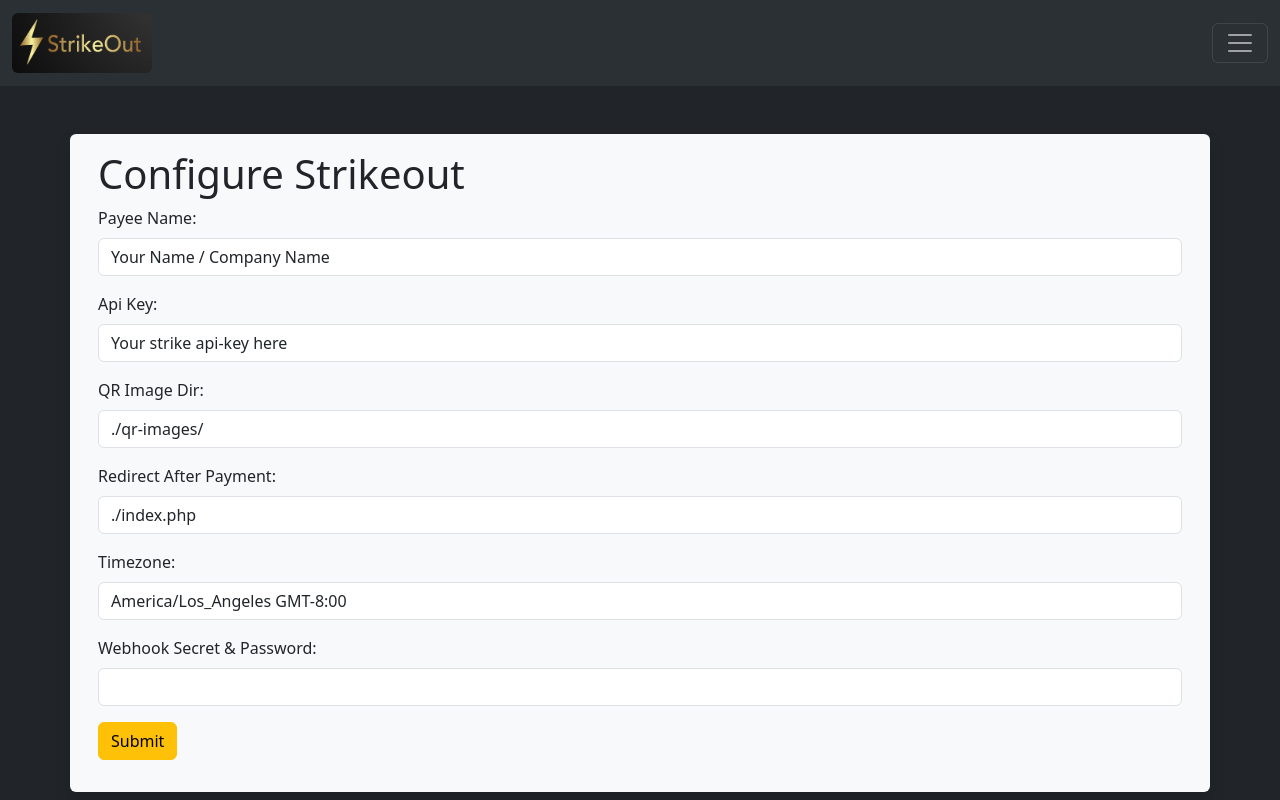
After one commit to trafficpest/strikeout, a PHP site: page /pages/setup.php in a window 1280 px wide. The commit adds this page. Run offline with PHP 8.4, Linux system fonts and the light colour scheme; the visitor is signed in with stand-in values (Sample User, id 1).

```diff
--- a/inc/configure.php
+++ b/inc/configure.php
@@ -41,7 +41,6 @@ function load_config($config_file, $config=null) {
 function update_config($config_file, $config=null) {
   //update config_file with $config array if array is not set it
   //will update it as a strikeout config
-
   if (is_null($config)){
     $config = array(
       'api_key' => $_POST['apiKey'],
@@ -52,7 +51,6 @@ function update_config($config_file, $config=null) {
       'secret' => $_POST['secret']
     );
   }
-
   $config_string = '<?php $config = ' . var_export($config, true) . ';';
   file_put_contents($config_file, $config_string);
   chmod( $config_file, 0600);
--- a/inc/session.php
+++ b/inc/session.php
@@ -2,13 +2,15 @@
 
 require_once $path_to_root.'/inc/configure.php';
 
+ini_set('log_errors', 1);
+ini_set('error_log', $path_to_root.'/error.log');
 ini_set('session.gc_maxlifetime', 1200);
 ini_set('session.cookie_secure', 1);
 ini_set('session.cookie_httponly', 1);
 session_start();
 
 if (!isset($config)){
-  $config = load_config( $path_to_root.'/config.php' );
+  $config = load_config( $path_to_root.'/config/config.php' );
 }
 
 if ( isset($_GET['logout']) ) {
--- a/inc/strike.php
+++ b/inc/strike.php
@@ -1,6 +1,6 @@
 <?php
 
-include_once $path_to_root.'/config.php';
+include_once $path_to_root.'/config/config.php';
 
 function issue_strike_invoice(
     $charge_amount,
--- a/inc/ui/configure-form.php
+++ b/inc/ui/configure-form.php
@@ -1,4 +1,4 @@
-<form class="p-3" action="<?=$path_to_root.'/index.php'?>" method="post">
+<form class="p-3" action="<?=$_SERVER['REQUEST_URI']?>" method="post">
   <h1>Configure Strikeout</h1>
   <div class="mb-3">
     <label for="payeeName" class="form-label">Payee Name:</label>
--- a/inc/ui/header.php
+++ b/inc/ui/header.php
@@ -22,15 +22,15 @@
       <ul class="navbar-nav">
         <li class="navbar-item">
           <a class="nav-link"
-            href="<?=$path_to_root.'/invoice.php'?>">Invoice</a>
+            href="<?=$path_to_root.'/pages/invoice.php'?>">Invoice</a>
         </li>
         <li class="navbar-item">
           <a class="nav-link"
-            href="<?=$path_to_root.'/index.php'?>">Configure</a>
+            href="<?=$path_to_root.'/pages/setup.php'?>">Configure</a>
         </li>
         <li class="nav-item dropdown">
           <a class="nav-link dropdown-toggle"
-            href="<?=$path_to_root.'/webhooks.php'?>" role="button"
+            href="<?=$path_to_root.'/pages/webhooks.php'?>" role="button"
             data-bs-toggle="dropdown" aria-haspopup="true"
              aria-expanded="false" >Webhooks</a>
           <ul class="dropdown-menu">
@@ -40,7 +40,7 @@
              .'/webhooks/frontaccounting'?>">FrontAccounting</a></li>
             <li><hr class="dropdown-divider"></li>
             <li><a class="dropdown-item"
-                   href="<?=$path_to_root.'/webhooks.php'?>">Subscriptions
+                   href="<?=$path_to_root.'/pages/webhooks.php'?>">Subscriptions
                 </a></li>
           </ul>
         </li>
--- a/invoice.php
+++ b/pages/invoice.php
@@ -1,10 +1,11 @@
 <?php
 
-$path_to_root = '.';
+$path_to_root = '..';
 require_once $path_to_root.'/inc/session.php';
-include $path_to_root.'/inc/ui/header.php';
 
 ?>
+
+<?include $path_to_root.'/inc/ui/header.php'?>
 
 <div class="container bg-light shadow rounded mt-5 w-80">
   <?include $path_to_root.'/inc/ui/create-invoice-form.php'?>
--- /dev/null
+++ b/pages/setup.php
@@ -0,0 +1,18 @@
+<?php
+
+$path_to_root = '..';
+require_once $path_to_root.'/inc/session.php';
+
+if (isset($_POST['configForm'])){
+  $config = update_config($path_to_root.'/config/config.php');
+}
+
+?>
+
+<?include $path_to_root.'/inc/ui/header.php'?>
+
+<div class="container bg-light shadow rounded mt-5 w-80">
+<?include $path_to_root.'/inc/ui/configure-form.php'?>
+</div>
+
+<?include $path_to_root.'/inc/ui/footer.php'?>
--- a/webhooks.php
+++ b/pages/webhooks.php
@@ -1,6 +1,6 @@
 <?php
 
-$path_to_root = '.';
+$path_to_root = '..';
 require_once $path_to_root.'/inc/session.php';
 require_once $path_to_root.'/inc/strike.php';
 
@@ -12,10 +12,10 @@ if ( isset($_GET['deleteSubscription']) ) {
   delete_strike_subscriptions($_GET['deleteSubscription']);
 }
 
-include $path_to_root.'/inc/ui/header.php';
 
 ?>
 
+<?include $path_to_root.'/inc/ui/header.php'?>
 
 <div class="container bg-light shadow rounded mt-5 w-80">
   <?include $path_to_root.'/inc/ui/create-sub-form.php'?>
--- a/webhooks/frontaccounting/index.php
+++ b/webhooks/frontaccounting/index.php
@@ -6,15 +6,16 @@ $path_to_fa = $path_to_root.'/webhooks/frontaccounting';
 require_once $path_to_root.'/inc/session.php';
 require_once $path_to_fa.'/inc/fa.php';
 
-$db_config_file = $path_to_fa.'/db-config.php';
+$db_config_file = $path_to_fa.'/config/db-config.php';
 if (isset($_POST['dbConfigForm'])){
   $db = update_db_config($db_config_file);
 }else{ $db = load_db_config($db_config_file); }
 
-$fa_config_file = $path_to_fa.'/fa-config.php';
+$fa_config_file = $path_to_fa.'/config/fa-config.php';
 if (isset($_POST['faConfigForm'])){
   $fa = update_fa_config($fa_config_file);
 }else{ $fa = load_fa_config($fa_config_file); }
+
 $fa_users = get_fa_users();
 $bank_accts = get_fa_bank_accts();
 $fa_coa = get_fa_coa();
```
Also changed, not shown: assets/css/style.css (+0 -31 lines), checkout.php (+6 -1 lines), inc/ui/login-form.php (+5 -2 lines), index.php (+1 -8 lines), webhooks/frontaccounting.php (+5 -4 lines), webhooks/frontaccounting/inc/payments.php (+23 -9 lines), 1 other file.
